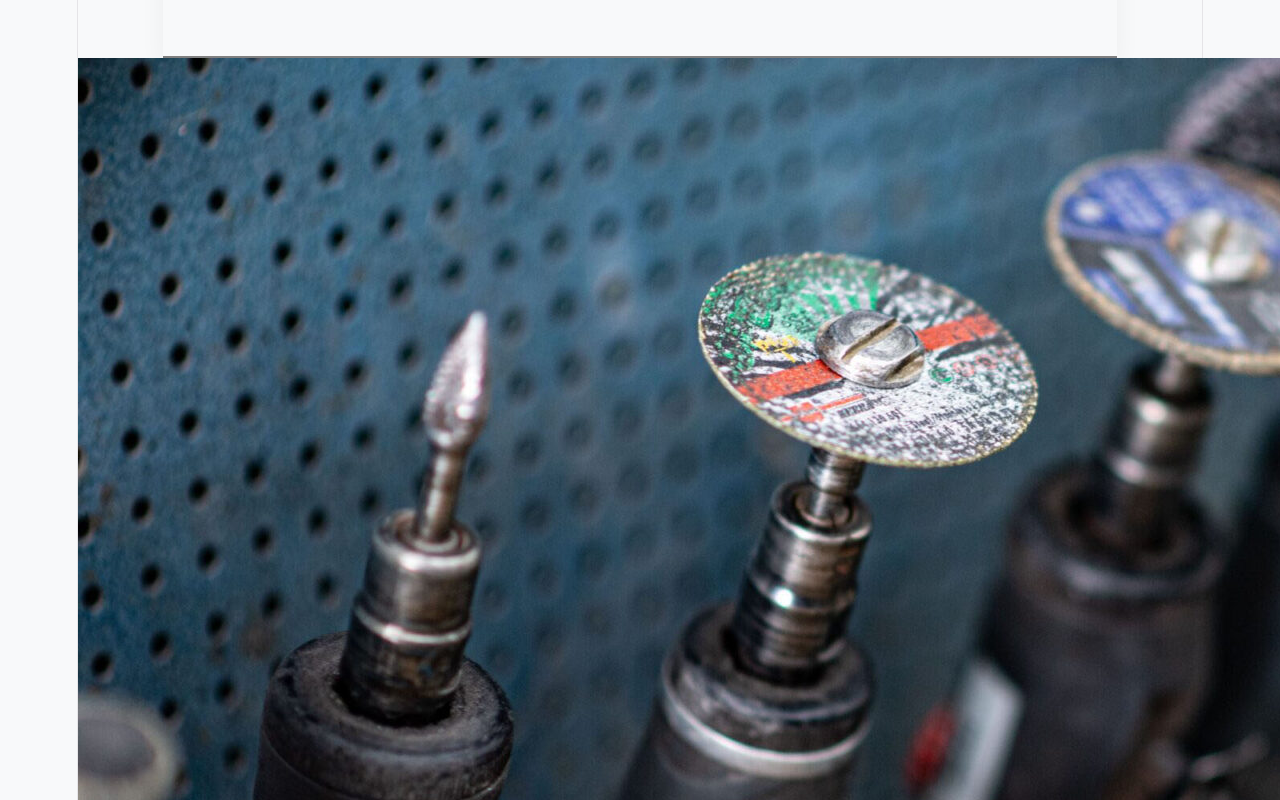
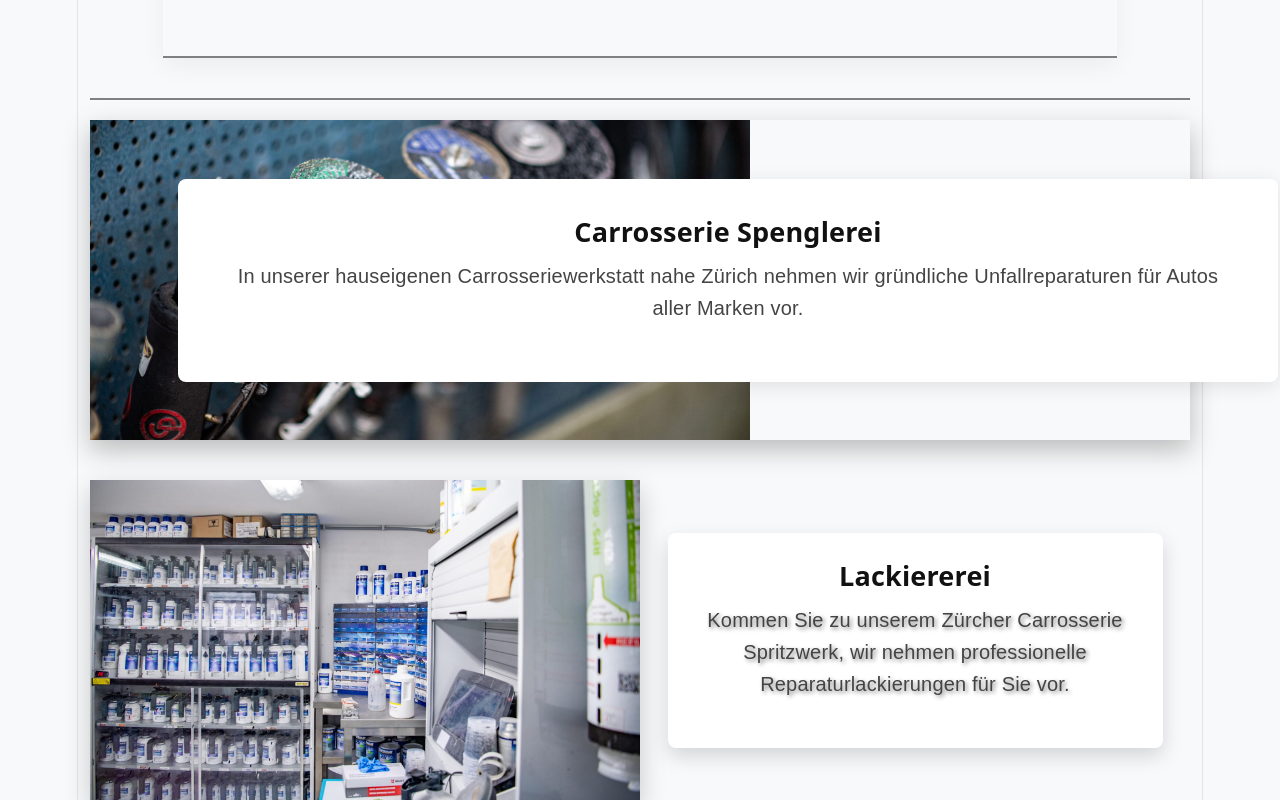
Before and after one commit to elias4864/Website-Carosserie-Oerlikon, a React (Vite) app: page / in a window 1280 px wide. Shown: the part 1260-2060 px from the top of the page. Built offline with nearby package versions, Linux system fonts and the light colour scheme.

Commit message:
Changed Carosserie Text Headings and Car Image centered

```diff
--- a/src/assets/Styles/Aufbereitung.css
+++ b/src/assets/Styles/Aufbereitung.css
@@ -41,7 +41,7 @@
 .section-title {
     font-size: 1.3rem;
     font-weight: 700;
-    color: #ffffff; /* Weiß */
+    color: black; /* Weiß */
     margin-top: 10px;
     margin-bottom: 8px;
 }
@@ -98,6 +98,7 @@ h2{
     margin-left: -50vw;
     margin-right: -50vw;
     min-height: 400px;
+    box-sizing: border-box;
 }
 /* Zwischenüberschriften der Sektionen */
 
--- a/src/assets/Styles/Carosserie.css
+++ b/src/assets/Styles/Carosserie.css
@@ -1,7 +1,4 @@
-.carosserie-section{
-    display: flex;
 
-}
 
 .bold{
     font-weight: bold;
@@ -10,71 +7,123 @@
     color: black;
 }
 
+html, body {
+    margin: 0;
+    padding: 0;
+    width: 100%;
+    overflow-x: hidden; /* Verhindert seitliches Verschieben komplett */
+    background-color: #f8f9fa;
+}
+
+
+
+
+
+/* Mobilanpassung für Handys */
+@media (max-width: 768px) {
+    .carosserie-auto {
+        height: 250px;
+    }
+
+    .text-box {
+        padding: 20px;
+    }
+
+    .content-section {
+        font-size: 1.5rem;
+    }
+
+    .section-title {
+        font-size: 20px;
+    }
+}
+/* Container für die Textbox mit Innenabständen */
+/* Schwarzer Hintergrund für die Textbox */
 .carosserie-section {
     width: 100%;
     overflow: hidden;
 }
 
+
+.section-title{
+    color: #ffffff;
+    font-family: Orbitron, sans-serif;
+    font-size: 26px;
+    font-weight: 700;
+    margin-top: 36px;
+    margin-bottom: 14px;
+    text-align: left;
+}
 .image-wrapper {
     width: 100%;
 }
 
-/* Bild über die volle Bildschirmbreite (100vw) ausrichten */
+/* Bild über die volle Breite */
+/* Haupt-Container oder Body gegen horizontales Ausbrechen absichern */
+
+.carosserie-section {
+    width: 100%;
+    overflow: hidden;
+}
+
 .carosserie-auto {
     width: 100vw;
-    min-height: 400px;
-    max-height: 600px;
-    object-fit: cover; /* Verhindert das Verzerrren des Bildes */
+    height: 420vh;
+    object-fit: cover;
     object-position: center;
+    display: block;
+
+    /* Perfekte Zentrierung ohne Scrollbalken */
     position: relative;
-    left: 50%;
-    right: 50%;
-    margin-left: -50vw;
-    margin-right: -50vw;
-    display: block;
+
 }
 
-/* Mobilanpassung für Handys */
+/* Mobilanpassung */
 @media (max-width: 768px) {
     .carosserie-auto {
-        min-height: 250px;
+        height: 250px;
     }
 }
-/* Container für die Textbox mit Innenabständen */
-/* Schwarzer Hintergrund für die Textbox */
-.text-box {
-    color: black;           /* Weiße Schrift für perfekten Kontrast */
-    padding: 35px;             /* Innenabstand zum Rand */
-    border-radius: 8px;        /* Leicht abgerundete Ecken */
-    box-shadow: 0 4px 20px rgba(0, 0, 0, 0.4); /* Subtiler Schatten */
-    margin: 30px auto;
-    max-width: 1200px;         /* Bündig mit dem Rest deines Layouts */
-    box-sizing: border-box;
+
+/* Textbox sauber zentriert unter dem Bild */
+.content-section,
+.title-bold {
+    color: #000000;
+    font-size: 1.65rem;
+    font-weight: 800;
+    text-transform: uppercase;
+    margin-top: 10px;
+    margin-bottom: 24px;
+    line-height: 1.3;
+    letter-spacing: 0.5px;
 }
 
-/* Haupttitel */
-.text-box .title-bold {
-    color: black;
-    font-size: 1.6rem;
+.section-title {
+    font-size: 1.3rem;
     font-weight: 700;
-    margin-bottom: 20px;
-    border-bottom: 2px solid #9e1b1b; /* Roter Branding-Strich unter dem Haupttitel */
-    padding-bottom: 12px;
+    color: black; /* Weiß */
+    margin-top: 10px;
+    margin-bottom: 8px;
+}
+/* Untertitel: Schwarz, deutlich hervorgehoben */
+
+/* Fließtext für gute Lesbarkeit */
+.text-box p {
+    color: #444444;
+    font-size: 1rem;
+    line-height: 1.65;
+    margin-bottom: 18px;
 }
 
-/* Abschnitte / Untertitel */
-.text-box .section-title {
-    color:black;
-    font-size: 1.3rem;
-    font-weight: 700;
-    margin-top: 30px;
-    margin-bottom: 12px;
+/* Container mit angenehmer Maximalbreite */
+.text-box {
+    width: 100%;
+    max-width: 1100px;
+    background-color: #ffffff;
+    padding: 40px;
+    margin: 40px auto;
+    box-sizing: border-box;
+    box-shadow: 0 4px 20px rgba(0, 0, 0, 0.1);
+    border-radius: 8px;
+
 }
-
-/* Fließtext-Absätze */
-.text-box p {
-    color:black;       /* Angenehmes, gut lesbares Hellgrau/Weiß */
-    font-size: 1.05rem;
-    line-height: 1.7;
-    margin-bottom: 18px;
-}
--- a/src/assets/Styles/Home.css
+++ b/src/assets/Styles/Home.css
@@ -1,22 +1,24 @@
 .carosserie{
     position: relative;
-    background-color: white;
-    text-size-adjust: 100%;
+    width: 100%;
+    min-height: 100vh;
+
+    /* Hintergrundbild-Einstellungen */
     background-image: url('../Eingang.webp');
     background-size: cover;
-    background-position: center; /* Zentriert das Hintergrundbild */
+    background-position: center;
     background-repeat: no-repeat;
-    width: 100%;
+
+    /* Perfekte Zentrierung (Horizontal & Vertikal) */
+    display: flex;
     flex-direction: column;
     justify-content: center;
     align-items: center;
     text-align: center;
+
+    /* Innenabstand, damit der Text am Rand nicht klebt */
+    padding: 0 20px;
     box-sizing: border-box;
-    min-height: 100vh;
-    width: 100vw;               /* Volle Bildschirmbreite */
-    height: 100vh;
-    text-align: center;
-
 
 }
 
@@ -36,9 +38,6 @@
 
 
 
-.geschichte{
-
-}
 
 .border-welcome {
     text-align: center;
@@ -129,10 +128,14 @@ p{
     line-height: 1.6;
     text-align: center;
     font-family: 'Orbitron', sans-serif;
-    color: white;
+    color: black;
 
 
 
+}
+
+.text-grey{
+    text-shadow: 2px 2px 4px gray;
 }
 
 h1,h2{
@@ -141,3 +144,132 @@ h1,h2{
     font-family: 'Orbitron', sans-serif;
     color: white;
 }
+
+
+.services-section {
+    position: relative;
+    width: 100%;
+    max-width: 1100px;
+    margin: 40px auto;
+    padding: 20px 0;
+    border-top: 2px solid gray;
+    border-bottom: 2px solid gray;
+    gap:180px;
+}
+
+/* Oberer und unterer Trennbalken mit Schatten */
+.section-divider {
+    height: 2px;
+    background-color: #d1d1d1;
+    width: 100%;
+    margin: 20px 0;
+    box-shadow: 0px 4px 8px rgba(0, 0, 0, 0.3);
+    gap:180px;
+}
+
+/* Container mit noch mehr vertikalem Abstand zwischen den Karten */
+.services-container {
+    display: flex;
+    flex-direction: column;
+    padding: 60px 0;
+    gap: 180px;
+}
+
+/* Überlappendes Card-Layout */
+.feature-card {
+    position: relative;
+    display: flex;
+    align-items: center;
+    width: 100%;
+    min-height: 320px; /* Stellt sicher, dass das Layout stabil bleibt */
+}
+
+/* Bild-Container */
+.image-wrapper {
+    width: 55%;
+    height: 320px;
+    box-shadow: 0 10px 25px rgba(0, 0, 0, 0.25);
+    overflow: hidden;
+}
+
+.image-wrapper img {
+    width: 60%;
+    height: 100%;
+    object-fit: cover;
+    display: block;
+    justify-items: flex-end;
+}
+
+/* Weiße Text-Box mit Schatten über dem Bild */
+.text-box {
+    position: absolute;
+    z-index: 2;
+    background: #ffffff;
+    padding: 35px 30px;
+    width: 45%;
+    box-shadow: 0 12px 30px rgba(0, 0, 0, 0.2);
+}
+
+.text-box h3 {
+    margin-top: 0;
+    margin-bottom: 15px;
+    font-size: 1.5rem;
+    font-weight: bold;
+    color: #111;
+}
+
+.text-box p {
+    margin: 0;
+    color: #555;
+    line-height: 1.5;
+    font-size: 0.95rem;
+}
+
+/* 1. Karte (Spenglerei): Bild rechts, Text links überlappend */
+.feature-card.text-left {
+    justify-content: flex-end;
+    margin-bottom: 40px;
+
+}
+
+.feature-card.text-left .text-box {
+    left: 8%;
+    right: auto;
+    margin-bottom: 40px;
+
+}
+
+/*/* Karte: Bild links, Text rechts daneben */
+.feature-card.text-right {
+    display: flex;
+    flex-direction: row; /* Bild links, Text rechts */
+    align-items: center;
+    justify-content: space-between;
+    width: 100%;
+    margin-bottom: 80px; /* Abstand nach unten */
+}
+
+/* Bild-Container links */
+.feature-card.text-right .image-wrapper {
+    width: 50%;
+    height: 320px;
+    box-shadow: 0 10px 25px rgba(0, 0, 0, 0.2);
+    overflow: hidden;
+}
+
+.feature-card.text-right .image-wrapper img {
+    width: 100%;
+    height: 100%;
+    object-fit: cover;
+    display: block;
+}
+
+/* Textbox RECHTS neben dem Bild */
+.feature-card.text-right .text-box {
+    position: relative; /* Steht frei rechts neben dem Bild */
+    width: 45%;
+    padding: 30px;
+    background: #ffffff;
+    box-shadow: 0 8px 20px rgba(0, 0, 0, 0.15);
+    text-align: center;
+}
--- a/src/assets/pages/Aufbereitung.jsx
+++ b/src/assets/pages/Aufbereitung.jsx
@@ -2,7 +2,6 @@ import React from 'react';
 import  autoaufbereitung from '../Autoaufberiten.jpg';
 import '../Styles/Aufbereitung.css';
 import '../Styles/Home.css';
-import '../Styles/Carosserie.css';
 
 
 
--- a/src/assets/pages/Carosserie.jsx
+++ b/src/assets/pages/Carosserie.jsx
@@ -1,8 +1,10 @@
 import React from 'react';
 // Passe den Pfad zu deiner Home.css bei Bedarf an (z. B. '../components/Styles/Home.css')
-import '../Styles/Home.css';
 
+import '../Styles/Carosserie.css';
 import Auto from '../Auto.jpg';
+import '../Styles/App.css';
+
 
 function CarosseriePage() {
     return (
--- a/src/assets/pages/Home.jsx
+++ b/src/assets/pages/Home.jsx
@@ -53,7 +53,7 @@ function HomePage() {
                     </div>
                     <div className="text-box">
                         <h3>Lackiererei</h3>
-                        <p>
+                        <p className="text-grey">
                             Kommen Sie zu unserem Zürcher Carrosserie Spritzwerk, wir nehmen
                             professionelle Reparaturlackierungen für Sie vor.
                         </p>
```
